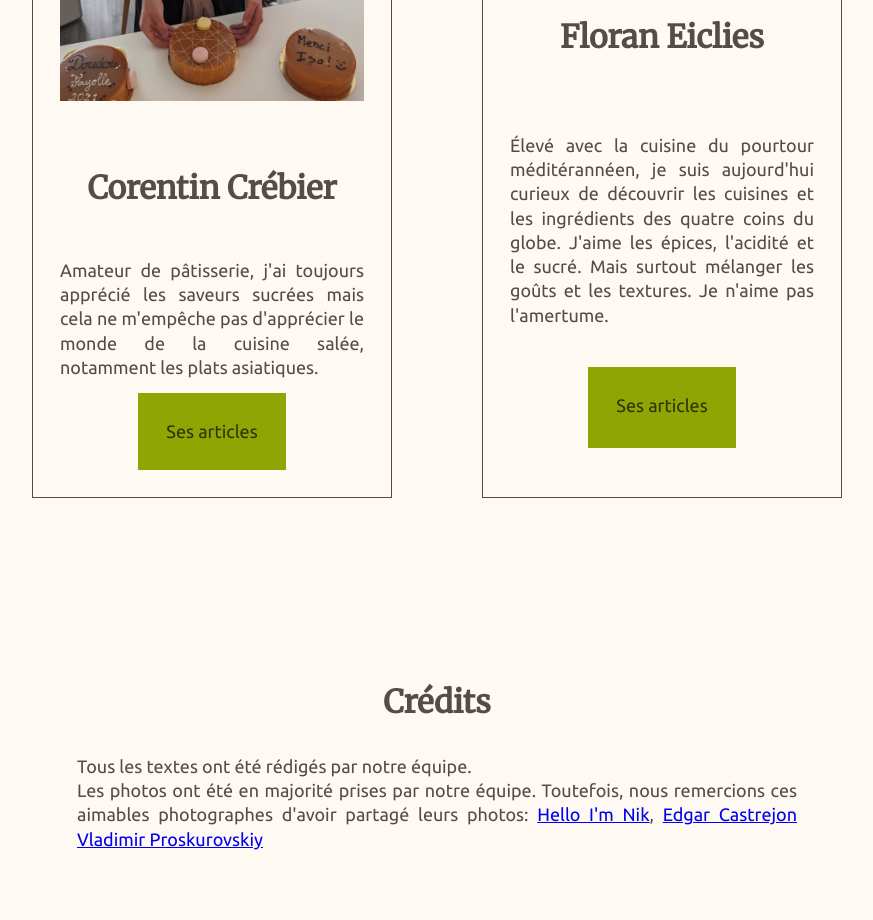
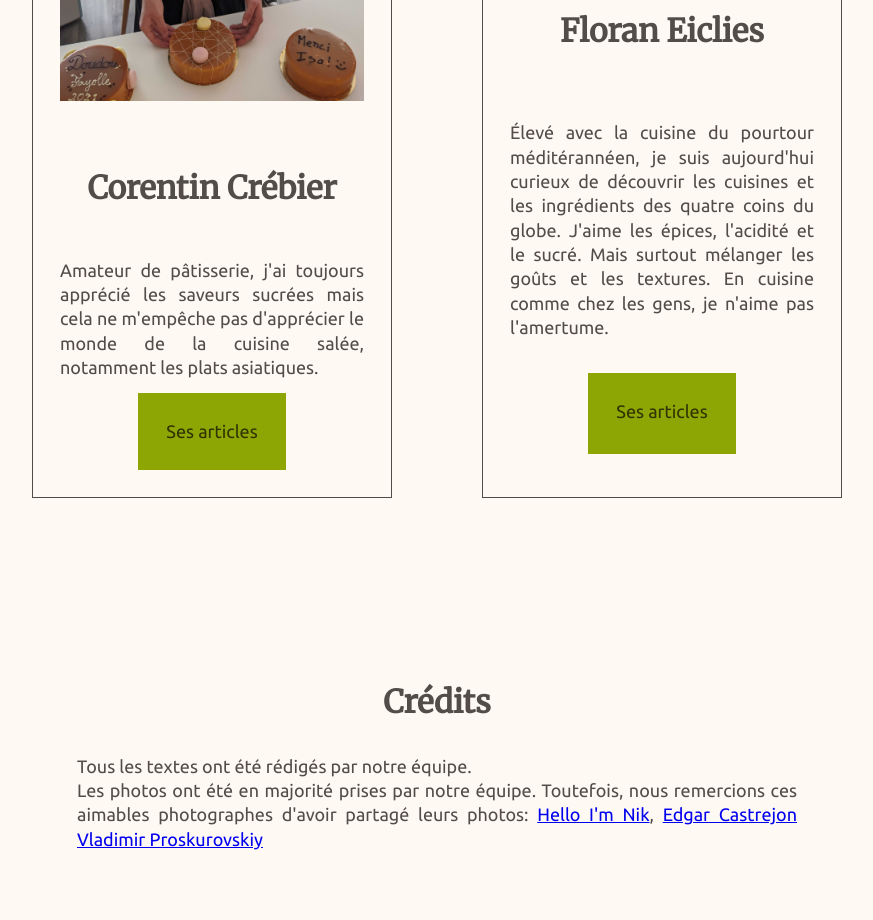
Before and after one commit to bibo5088/Projet-1, a plain HTML site: page team.html in a window 1280 px wide. Shown: the part 2180-3100 px from the top of the page, without its empty margins (203-1076 px from the left). Drawn offline with Linux system fonts and the light colour scheme; files whose address does not match are found by name.

Commit message:
modified text

```diff
--- a/team.html
+++ b/team.html
@@ -56,7 +56,7 @@
       <h3>Floran Eiclies</h3>
       <p>Élevé avec la cuisine du pourtour méditérannéen, je suis aujourd'hui curieux de découvrir les cuisines et les ingrédients des quatre coins du globe.
         J'aime les épices, l'acidité et le sucré. Mais surtout mélanger les goûts et les textures.
-        Je n'aime pas l'amertume.
+        En cuisine comme chez les gens, je n'aime pas l'amertume.
       </p>
       <a class="team-button" href="">Ses articles</a>
     </article>
```
